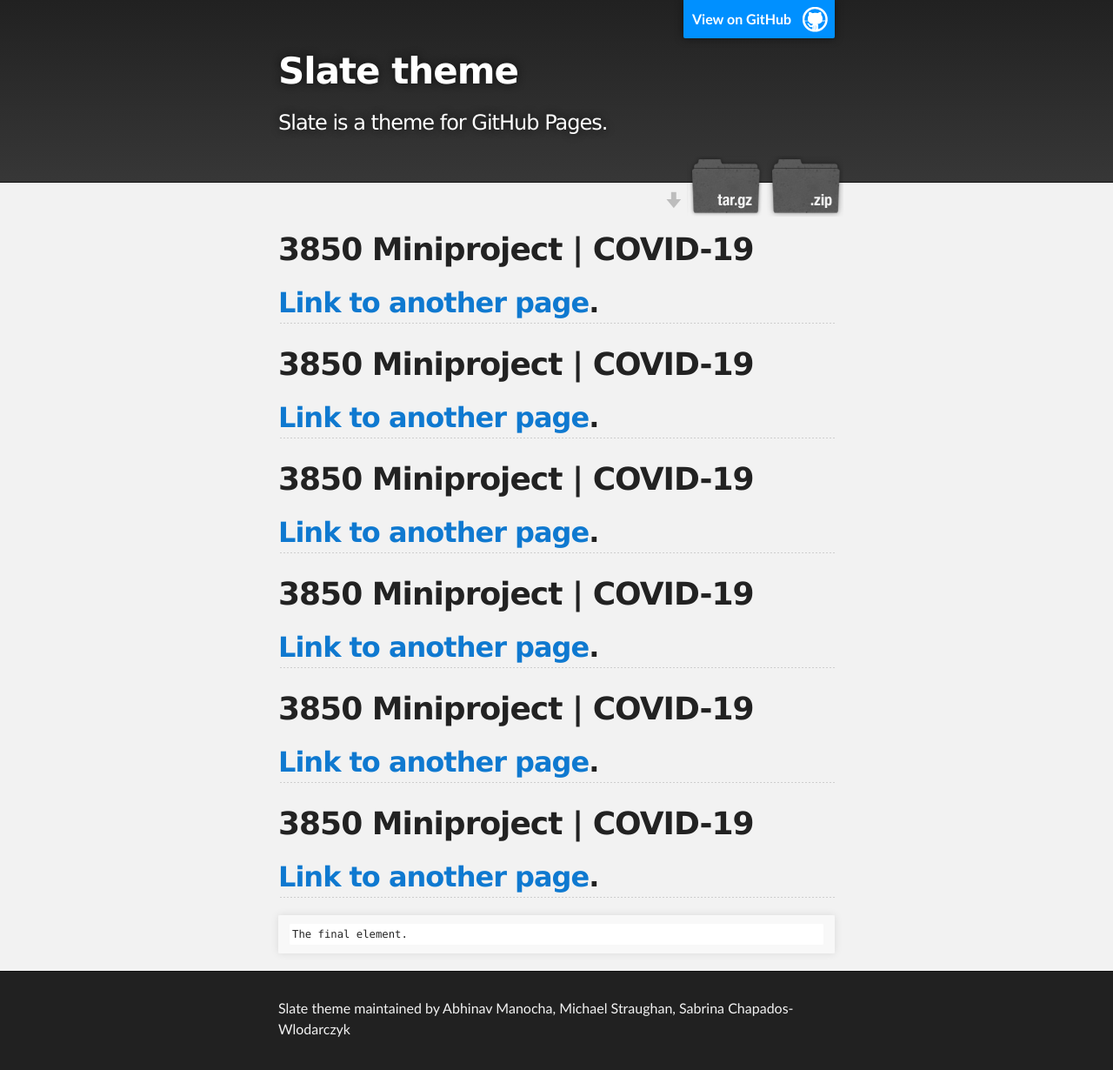
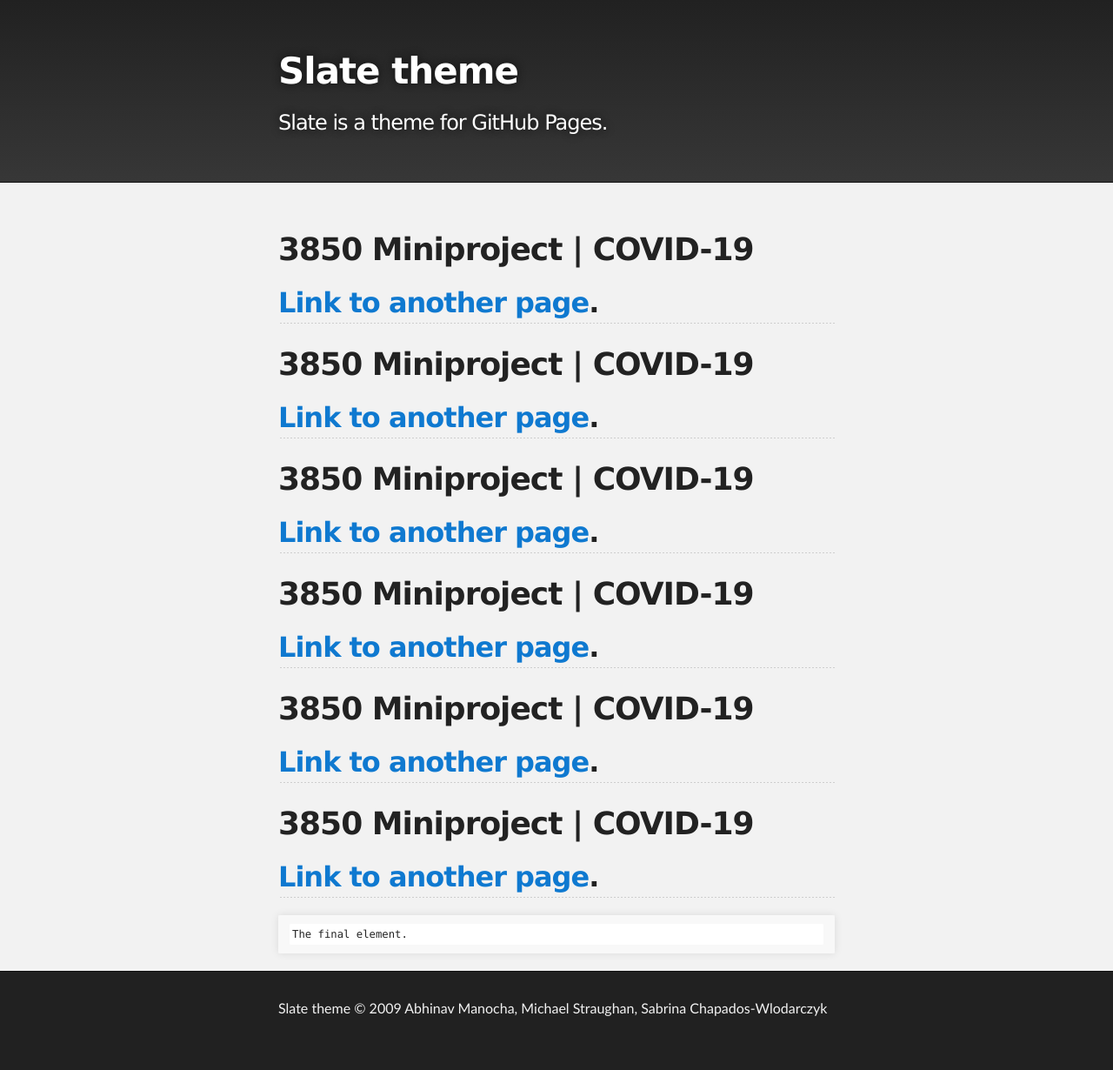
Before and after one commit to abhinavmanocha/3850Project, a Jekyll site: the page built from index.md, in a window 1280 px wide. Shown: the whole page at 87% size. Built offline with Jekyll 4.4.1, drawn with Linux system fonts in a browser that asks for light colours; our own code applies the rules of GitHub Pages for plain Markdown files; after the commit the page ends 1206 px from its top, so only the background shows below that.

Commit message:
removed all banners

```diff
--- a/_layouts/default.html
+++ b/_layouts/default.html
@@ -15,19 +15,11 @@
     <!-- HEADER -->
     <div id="header_wrap" class="outer">
         <header class="inner">
-          {% if site.github.is_project_page %}
-            <a id="forkme_banner" href="{{ site.github.repository_url }}">View on GitHub</a>
-          {% endif %}
 
           <h1 id="project_title">{{ site.title | default: site.github.repository_name }}</h1>
           <h2 id="project_tagline">{{ site.description | default: site.github.project_tagline }}</h2>
 
-          {% if site.show_downloads %}
-            <section id="downloads">
-              <a class="zip_download_link" href="{{ site.github.zip_url }}">Download this project as a .zip file</a>
-              <a class="tar_download_link" href="{{ site.github.tar_url }}">Download this project as a tar.gz file</a>
-            </section>
-          {% endif %}
+
         </header>
     </div>
 
@@ -42,7 +34,7 @@
     <div id="footer_wrap" class="outer">
       <footer class="inner">
         {% if site.github.is_project_page %}
-        <p class="copyright">{{ site.title | default: site.github.repository_name }} maintained by Abhinav Manocha, Michael Straughan, Sabrina Chapados-Wlodarczyk </p>
+        <p class="copyright">{{ site.title | default: site.github.repository_name }} © 2009 Abhinav Manocha, Michael Straughan, Sabrina Chapados-Wlodarczyk </p>
         {% endif %}
       </footer>
     </div>
--- a/_sass/jekyll-theme-slate.scss
+++ b/_sass/jekyll-theme-slate.scss
@@ -266,20 +266,6 @@ Full-Width Styles
   margin: 0 auto;
 }
 
-#forkme_banner {
-  display: block;
-  position: absolute;
-  top:0;
-  right: 10px;
-  z-index: 10;
-  padding: 10px 50px 10px 10px;
-  color: #fff;
-  background: url('../images/blacktocat.png') #0090ff no-repeat 95% 50%;
-  font-weight: 700;
-  box-shadow: 0 0 10px rgba(0,0,0,.5);
-  border-bottom-left-radius: 2px;
-  border-bottom-right-radius: 2px;
-}
 
 #header_wrap {
   background: #212121;
```
